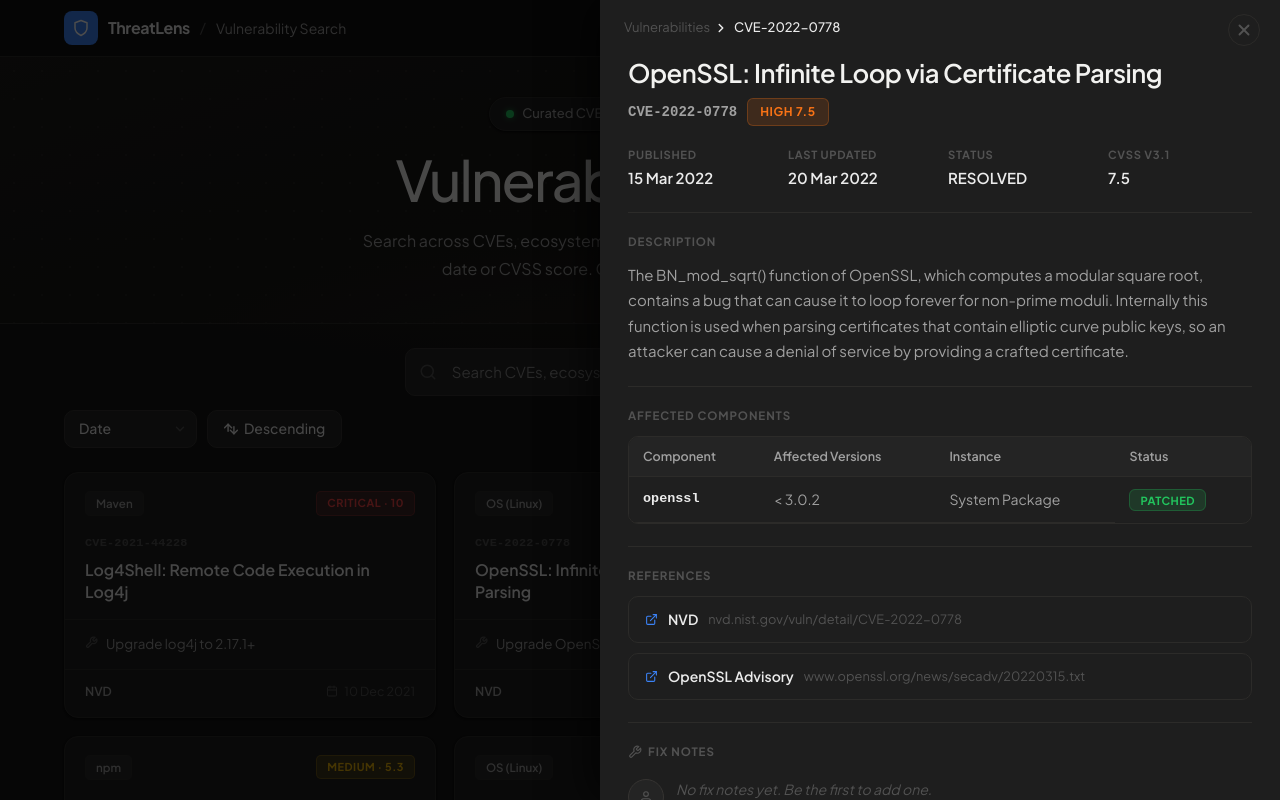
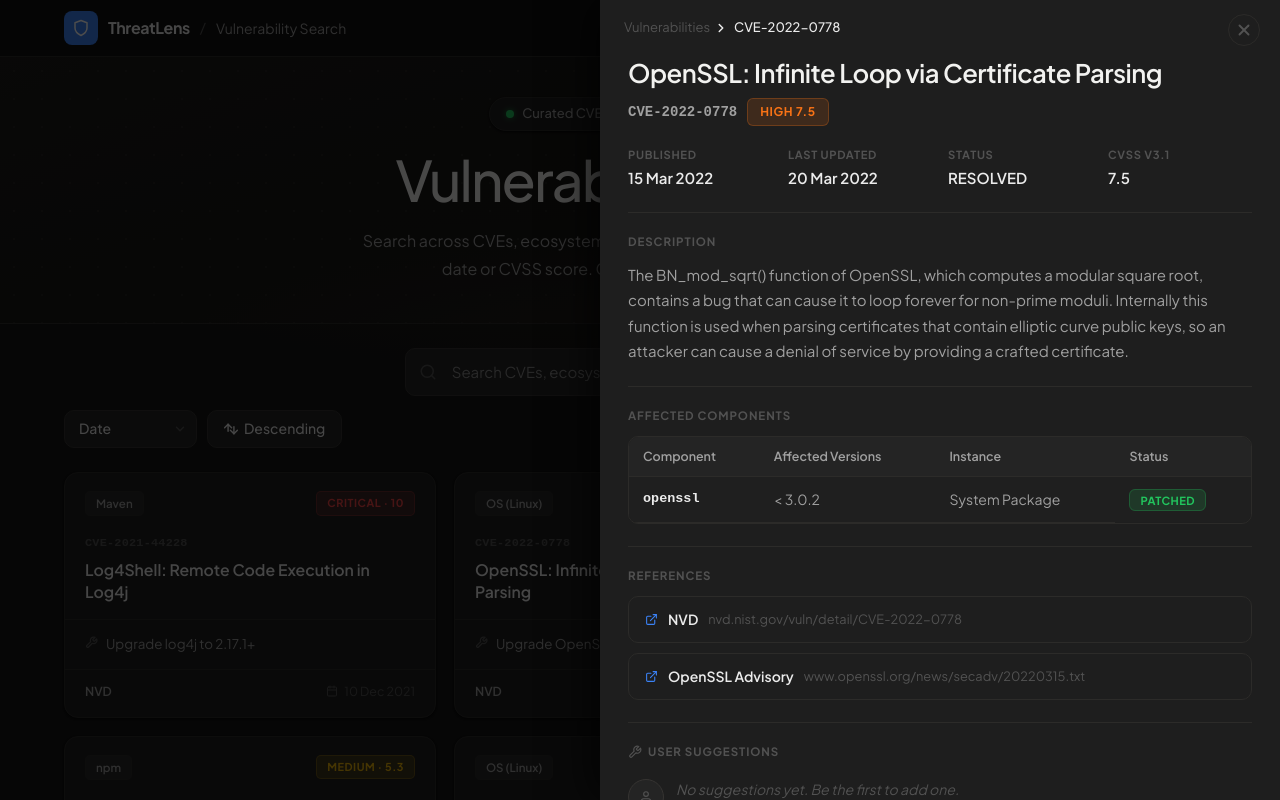
Before and after one commit to inv-noelcyriac/ThreatLens, a React (Vite) app in the folder Frontend/: page / in a window 1280 px wide. Both pictures are taken after a click on the button 640 px from the left and 594 px from the top of the page. Shown: the top 800 px of the page. Built offline with nearby package versions, Linux system fonts and the light colour scheme.

Commit message:
docs: update terminology from fix notes to user suggestions in DetailPanel

```diff
--- a/Frontend/src/components/DetailPanel.jsx
+++ b/Frontend/src/components/DetailPanel.jsx
@@ -60,7 +60,7 @@
   const TRUNCATE_LINES = 4;
   const inputStyle = { borderColor: 'var(--border-input)', background: 'var(--bg-input)', color: 'var(--text-primary)' };
   const focusStyle = (e) => { e.currentTarget.style.borderColor = 'var(--accent-blue)'; e.currentTarget.style.boxShadow = '0 0 0 3px rgba(37,99,235,0.1)'; };
-  const blurStyle  = (e) => { e.currentTarget.style.borderColor = 'var(--border-input)'; e.currentTarget.style.boxShadow = 'none'; };
+  const blurStyle = (e) => { e.currentTarget.style.borderColor = 'var(--border-input)'; e.currentTarget.style.boxShadow = 'none'; };
 
   const handleSubmit = (e) => {
     e.preventDefault();
@@ -81,7 +81,7 @@
   return (
     <section className="mb-[22px]">
       <h3 className="flex items-center gap-1.5 text-[0.72rem] font-bold tracking-[0.08em] uppercase mb-4" style={{ color: 'var(--text-muted)' }}>
-        <WrenchIcon /> FIX NOTES
+        <WrenchIcon /> USER SUGGESTIONS
       </h3>
 
       <div className="flex flex-col">
@@ -125,8 +125,8 @@
                         onMouseLeave={e => { e.currentTarget.style.background = 'transparent'; e.currentTarget.style.color = 'var(--text-muted)'; }}
                       >
                         <svg width="13" height="13" viewBox="0 0 24 24" fill="none" stroke="currentColor" strokeWidth="2.2" strokeLinecap="round" strokeLinejoin="round">
-                          <path d="M11 4H4a2 2 0 0 0-2 2v14a2 2 0 0 0 2 2h14a2 2 0 0 0 2-2v-7"/>
-                          <path d="M18.5 2.5a2.121 2.121 0 0 1 3 3L12 15l-4 1 1-4 9.5-9.5z"/>
+                          <path d="M11 4H4a2 2 0 0 0-2 2v14a2 2 0 0 0 2 2h14a2 2 0 0 0 2-2v-7" />
+                          <path d="M18.5 2.5a2.121 2.121 0 0 1 3 3L12 15l-4 1 1-4 9.5-9.5z" />
                         </svg>
                       </button>
                       <button
@@ -138,8 +138,8 @@
                         onMouseLeave={e => { e.currentTarget.style.background = 'transparent'; e.currentTarget.style.color = 'var(--text-muted)'; }}
                       >
                         <svg width="13" height="13" viewBox="0 0 24 24" fill="none" stroke="currentColor" strokeWidth="2.2" strokeLinecap="round" strokeLinejoin="round">
-                          <polyline points="3 6 5 6 21 6"/><path d="M19 6l-1 14a2 2 0 0 1-2 2H8a2 2 0 0 1-2-2L5 6"/>
-                          <path d="M10 11v6"/><path d="M14 11v6"/><path d="M9 6V4a1 1 0 0 1 1-1h4a1 1 0 0 1 1 1v2"/>
+                          <polyline points="3 6 5 6 21 6" /><path d="M19 6l-1 14a2 2 0 0 1-2 2H8a2 2 0 0 1-2-2L5 6" />
+                          <path d="M10 11v6" /><path d="M14 11v6" /><path d="M9 6V4a1 1 0 0 1 1-1h4a1 1 0 0 1 1 1v2" />
                         </svg>
                       </button>
                     </div>
@@ -212,7 +212,7 @@
             >
               {author.trim() ? author.trim().charAt(0).toUpperCase() : (
                 <svg width="14" height="14" viewBox="0 0 24 24" fill="none" stroke="currentColor" strokeWidth="2" strokeLinecap="round" strokeLinejoin="round">
-                  <path d="M20 21v-2a4 4 0 0 0-4-4H8a4 4 0 0 0-4 4v2"/><circle cx="12" cy="7" r="4"/>
+                  <path d="M20 21v-2a4 4 0 0 0-4-4H8a4 4 0 0 0-4 4v2" /><circle cx="12" cy="7" r="4" />
                 </svg>
               )}
             </div>
@@ -221,7 +221,7 @@
           {/* Form */}
           <form className="flex-1 min-w-0 flex flex-col gap-2.5 pt-[3px]" onSubmit={handleSubmit} noValidate>
             {fixes.length === 0 && !author && !description && (
-              <p className="text-[0.875rem] italic mb-0.5" style={{ color: 'var(--text-muted)' }}>No fix notes yet. Be the first to add one.</p>
+              <p className="text-[0.875rem] italic mb-0.5" style={{ color: 'var(--text-muted)' }}>No suggestions yet. Be the first to add one.</p>
             )}
             <input
               id="fix-author-input"
@@ -237,7 +237,7 @@
             />
             <textarea
               id="fix-desc-input"
-              placeholder="What's the fix or remediation note?"
+              placeholder="What's the suggestion?"
               value={description}
               onChange={(e) => { setDescription(e.target.value); setError(''); }}
               rows={3}
```
